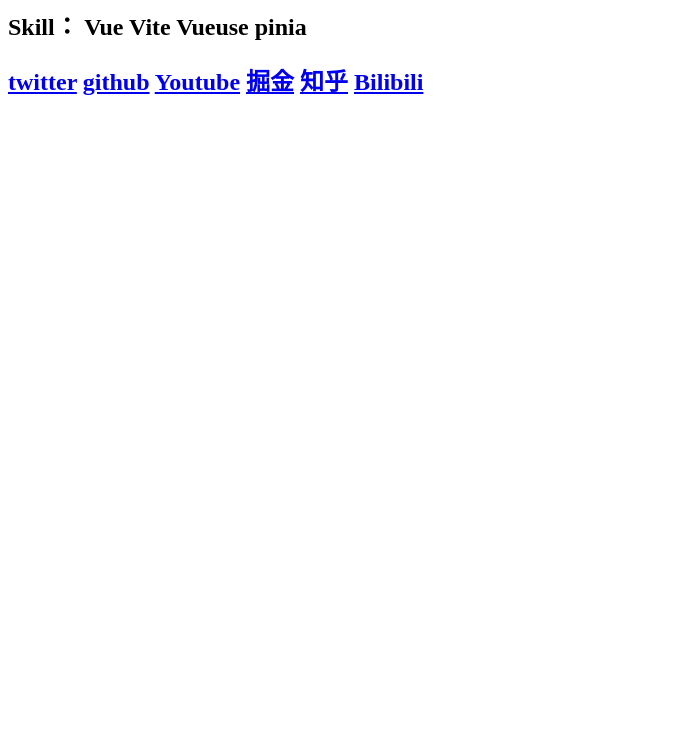
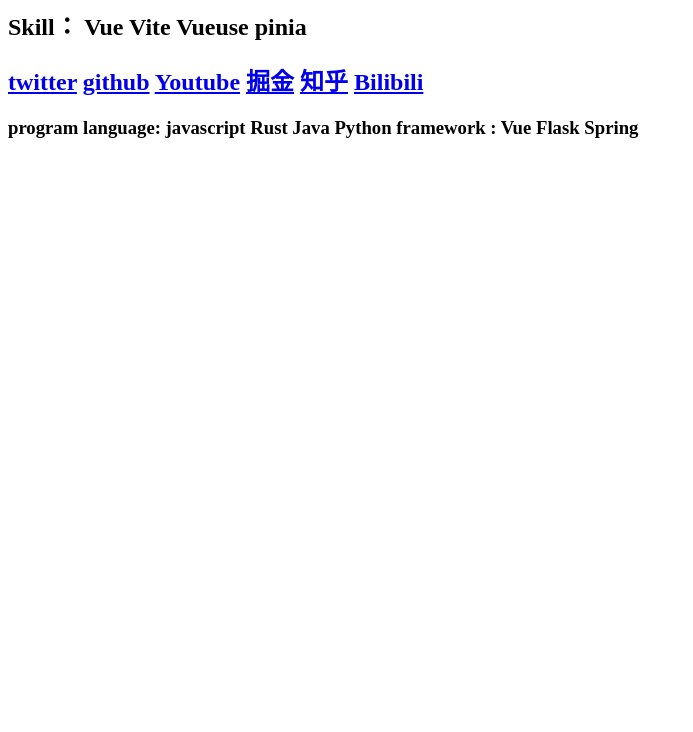
Before and after one commit to Z-Yun-H/Z-Yun-H, a plain HTML site: page admin/index.html in a window 1280 px wide. Shown: the part 68-800 px from the top of the page, without its empty margins (0-693 px from the left). Drawn offline with Linux system fonts and the light colour scheme.

Commit message:
feat: add program languagee and framework

```diff
--- a/admin/index.html
+++ b/admin/index.html
@@ -8,3 +8,7 @@
     <a href="https://www.zhihu.com/people/la-la-la-1-36-94" target="_blank">知乎</a>
     <a href="https://space.bilibili.com/470683264?spm_id_from=333.1007.0.0" target="_blank">Bilibili</a>
 </h2>
+<h3>
+    program language: javascript Rust Java Python
+    framework : Vue Flask Spring
+</h3>
```
